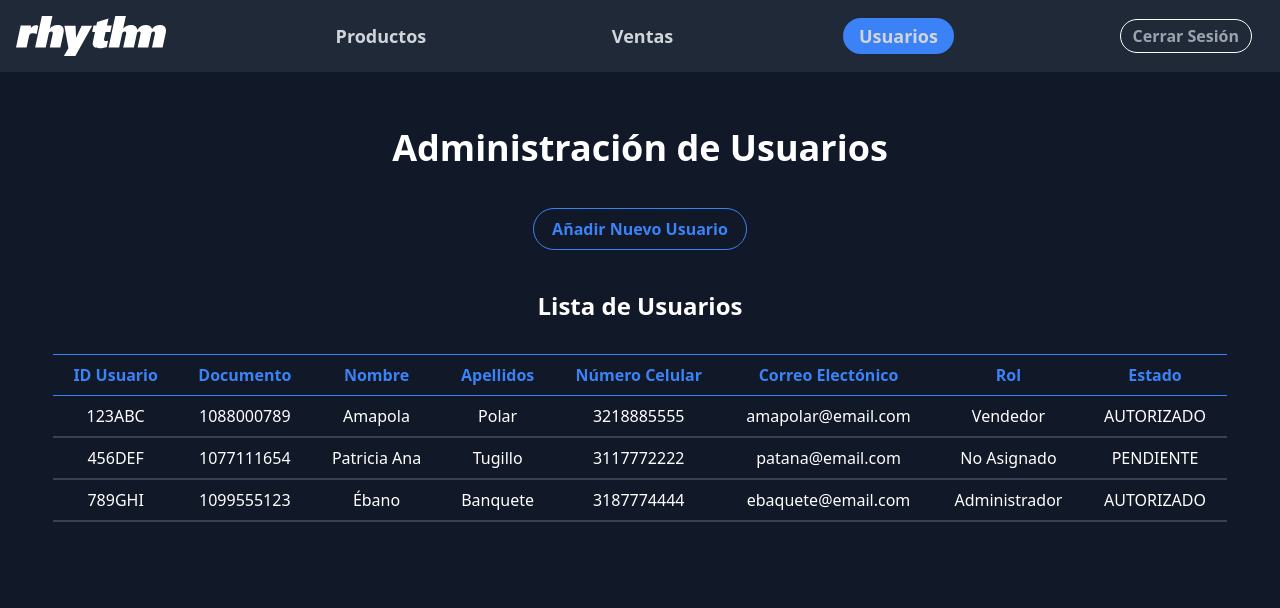
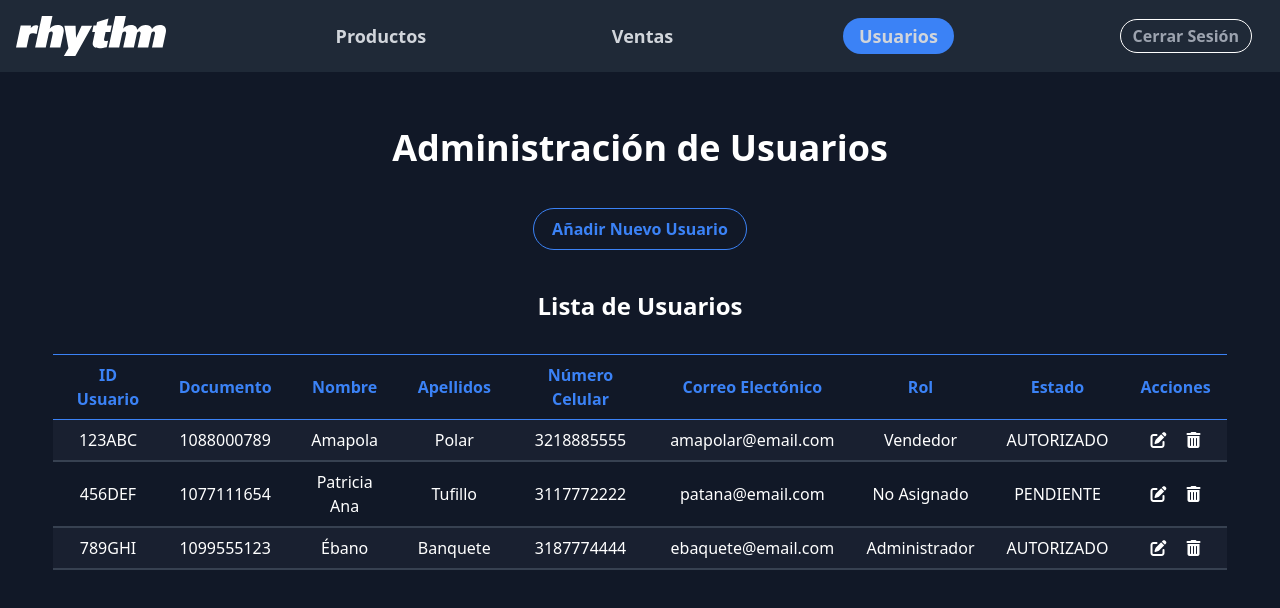
Before and after one commit to jagomezpe/astratic, a React (Create React App) app: page /admin/usuarios in a window 1280 px wide. Shown: the top 608 px of the page. Built offline with nearby package versions, Linux system fonts and the light colour scheme.

Commit message:
agregar botones de editar y eliminar a la tabla de gestión de usuarios

```diff
--- a/package.json
+++ b/package.json
@@ -7,6 +7,7 @@
     "@testing-library/jest-dom": "^5.11.4",
     "@testing-library/react": "^11.1.0",
     "@testing-library/user-event": "^12.1.10",
+    "nanoid": "^3.1.28",
     "react": "^17.0.2",
     "react-dom": "^17.0.2",
     "react-router-dom": "^5.3.0",
--- a/public/index.html
+++ b/public/index.html
@@ -15,6 +15,7 @@
       user's mobile device or desktop. See https://developers.google.com/web/fundamentals/web-app-manifest/
     -->
     <link rel="manifest" href="%PUBLIC_URL%/manifest.json" />
+    <script src="https://kit.fontawesome.com/faf190b7ef.js" crossorigin="anonymous"></script>
     <!--
       Notice the use of %PUBLIC_URL% in the tags above.
       It will be replaced with the URL of the `public` folder during the build.
--- a/src/pages/admin/Usuarios.jsx
+++ b/src/pages/admin/Usuarios.jsx
@@ -1,3 +1,4 @@
+import { nanoid } from 'nanoid';
 import React, { useEffect, useState, useRef} from 'react'
 import { ToastContainer, toast, Slide } from 'react-toastify';
 import 'react-toastify/dist/ReactToastify.css';
@@ -22,7 +23,7 @@ const Usuarios = () => {
             IDUsuario: "456DEF",
             documentoIdentidad: "1077111654",
             nombre: "Patricia Ana",
-            apellidos: "Tugillo",
+            apellidos: "Tufillo",
             numeroCelular: 3117772222,
             correoElectronico: "patana@email.com",
             rol: "No Asignado",
@@ -72,45 +73,99 @@ const Usuarios = () => {
 }
 
 const TablaUsuarios = ({listaUsuarios}) => {
+    const form = useRef(null)
     useEffect(()=> {
-        console.log(listaUsuarios)
     }, [listaUsuarios])
+
     return (
         <div className='flex flex-col items-center justify-center'>
             <h3 className='text-center text-2xl font-semibold text-white mt-3 mb-8'>Lista de Usuarios</h3>
             <div className="container flex justify-center">
-                <table className='w-11/12'>
+                <form className='w-full flex justify-center'>
+                    <table className='tabla w-11/12'>
                         <thead>
                             <tr className='text-center'>
-                            <th className='border-t border-b border-blue-500 px-4 py-2 text-blue-500'>ID Usuario</th>
-                            <th className='border-t border-b border-blue-500 px-4 py-2 text-blue-500'>Documento</th>
-                            <th className='border-t border-b border-blue-500 px-4 py-2 text-blue-500'>Nombre</th>
-                            <th className='border-t border-b border-blue-500 px-4 py-2 text-blue-500'>Apellidos</th>
-                            <th className='border-t border-b border-blue-500 px-4 py-2 text-blue-500'>Número Celular</th>
-                            <th className='border-t border-b border-blue-500 px-4 py-2 text-blue-500'>Correo Electónico</th>
-                            <th className='border-t border-b border-blue-500 px-4 py-2 text-blue-500'>Rol</th>
-                            <th className='border-t border-b border-blue-500 px-4 py-2 text-blue-500'>Estado</th>
+                                <th>ID Usuario</th>
+                                <th>Documento</th>
+                                <th>Nombre</th>
+                                <th>Apellidos</th>
+                                <th>Número Celular</th>
+                                <th>Correo Electónico</th>
+                                <th>Rol</th>
+                                <th>Estado</th>
+                                <th>Acciones</th>
                             </tr>
                         </thead>
                         <tbody>
                             {listaUsuarios.map((usuario)=> {
                                 return (
-                                <tr className='text-center'>
-                                    <td className='border-b-2 border-gray-700 px-4 py-2 text-white'>{usuario.IDUsuario}</td>
-                                    <td className='border-b-2 border-gray-700 px-4 py-2 text-white'>{usuario.documentoIdentidad}</td>
-                                    <td className='border-b-2 border-gray-700 px-4 py-2 text-white'>{usuario.nombre}</td>
-                                    <td className='border-b-2 border-gray-700 px-4 py-2 text-white'>{usuario.apellidos}</td>
-                                    <td className='border-b-2 border-gray-700 px-4 py-2 text-white'>{usuario.numeroCelular}</td>
-                                    <td className='border-b-2 border-gray-700 px-4 py-2 text-white'>{usuario.correoElectronico}</td>
-                                    <td className='border-b-2 border-gray-700 px-4 py-2 text-white'>{usuario.rol}</td>
-                                    <td className='border-b-2 border-gray-700 px-4 py-2 text-white'>{usuario.estado}</td>
-                                </tr>
+                                    <FilaUsuario key={nanoid()} usuario={usuario}/>
                                 )
                             })}
                         </tbody>
                     </table>
+                </form>
             </div>
         </div>
+    )
+}
+
+const FilaUsuario = ({ usuario }) => {
+    const [edit, setEdit] = useState(false)
+    const [infoNuevoUsuario, setInfoNuevoUsuario] = useState({
+        IDUsuario:usuario.IDUsuario,
+        documentoIdentidad:usuario.documentoIdentidad,
+        nombre:usuario.nombre,
+        apellidos:usuario.apellidos,
+        numeroCelular:usuario.numeroCelular,
+        correoElectronico:usuario.correoElectronico,
+        rol:usuario.rol,
+        estado:usuario.estado,
+    })
+
+    const actualizarUsuario = () => {
+        // Enviar info al backend
+    }
+    return (
+        <tr className='text-center'>
+            {edit ?
+                <>
+                    <td><input type="text" value={infoNuevoUsuario.IDUsuario} onChange={e=>setInfoNuevoUsuario({...infoNuevoUsuario, IDUsuario:e.target.value})}
+                    className='appeareance-none focus:outline-none border-b-2 border-gray-400 text-white font-semibold focus:border-blue-500 bg-transparent hover:border-white min-w-full py-1'/></td>
+                    <td><input type="text" value={infoNuevoUsuario.documentoIdentidad} onChange={e=>setInfoNuevoUsuario({...infoNuevoUsuario, documentoIdentidad:e.target.value})}
+                    className='appeareance-none focus:outline-none border-b-2 border-gray-400 text-white font-semibold focus:border-blue-500 bg-transparent hover:border-white min-w-full py-1'/></td>
+                    <td><input type="text" value={infoNuevoUsuario.nombre} onChange={e=>setInfoNuevoUsuario({...infoNuevoUsuario, nombre:e.target.value})}
+                    className='appeareance-none focus:outline-none border-b-2 border-gray-400 text-white font-semibold focus:border-blue-500 bg-transparent hover:border-white min-w-full py-1'/></td>
+                    <td><input type="text" value={infoNuevoUsuario.apellidos} onChange={e=>setInfoNuevoUsuario({...infoNuevoUsuario, apellidos:e.target.value})}
+                    className='appeareance-none focus:outline-none border-b-2 border-gray-400 text-white font-semibold focus:border-blue-500 bg-transparent hover:border-white min-w-full py-1'/></td>
+                    <td><input type="tel" value={infoNuevoUsuario.numeroCelular} onChange={e=>setInfoNuevoUsuario({...infoNuevoUsuario, numeroCelular:e.target.value})}
+                    className='appeareance-none focus:outline-none border-b-2 border-gray-400 text-white font-semibold focus:border-blue-500 bg-transparent hover:border-white min-w-full py-1'/></td>
+                    <td><input type="email" value={infoNuevoUsuario.correoElectronico} onChange={e=>setInfoNuevoUsuario({...infoNuevoUsuario, correoElectronico:e.target.value})}
+                    className='appeareance-none focus:outline-none border-b-2 border-gray-400 text-white font-semibold focus:border-blue-500 bg-transparent hover:border-white min-w-full py-1'/></td>
+                    <td><input type="text" value={infoNuevoUsuario.rol} onChange={e=>setInfoNuevoUsuario({...infoNuevoUsuario, rol:e.target.value})}
+                    className='appeareance-none focus:outline-none border-b-2 border-gray-400 text-white font-semibold focus:border-blue-500 bg-transparent hover:border-white min-w-full py-1'/></td>
+                    <td><input type="text" value={infoNuevoUsuario.estado} onChange={e=>setInfoNuevoUsuario({...infoNuevoUsuario, estado:e.target.value})}
+                    className='appeareance-none focus:outline-none border-b-2 border-gray-400 text-white font-semibold focus:border-blue-500 bg-transparent hover:border-white min-w-full py-1'/></td>
+                </>
+            : <>
+            <td>{usuario.IDUsuario}</td>
+            <td>{usuario.documentoIdentidad}</td>
+            <td>{usuario.nombre}</td>
+            <td>{usuario.apellidos}</td>
+            <td>{usuario.numeroCelular}</td>
+            <td>{usuario.correoElectronico}</td>
+            <td>{usuario.rol}</td>
+            <td>{usuario.estado}</td>
+            </> }
+            <td>
+                <div className='flex w-full justify-around'>
+                    {edit ? <i onClick={()=> actualizarUsuario()} className="fas fa-check-circle hover:text-green-400"/> :
+                    <i onClick={()=> setEdit(!edit)} className="fas fa-edit hover:text-yellow-400"/>
+                    }
+                    <i className="fas fa-trash-alt hover:text-red-500"/>
+                </div>
+            </td>
+        </tr>
     )
 }
 
--- a/src/styles/styles.css
+++ b/src/styles/styles.css
@@ -1,3 +1,32 @@
 @tailwind base;
 @tailwind components;
 @tailwind utilities;
+
+.tabla th {
+    background-color: rgb(17, 24, 39);
+    border-bottom: 1px solid rgb(59, 130, 246);
+    border-top: 1px solid rgb(59, 130, 246);
+    color: rgb(59, 130, 246);
+}
+
+.tabla td {
+    border-bottom: 2px solid rgb(55, 65, 81);
+    color: white;
+}
+
+.tabla td,
+.tabla th {
+    padding-left: 16px;
+    padding-right: 16px;
+    padding-top: 8px;
+    padding-bottom: 8px;
+}
+
+.tabla tr:nth-child(odd) {
+    background-color: rgb(25, 32, 48);
+}
+
+.tabla tr:hover {
+    background-color: rgb(59, 130, 246);
+    cursor: pointer;
+}
```
Also changed, not shown: 1 other file (tests, documents, lock files or other folders). Lines whose indentation alone changed are shown as unchanged.
